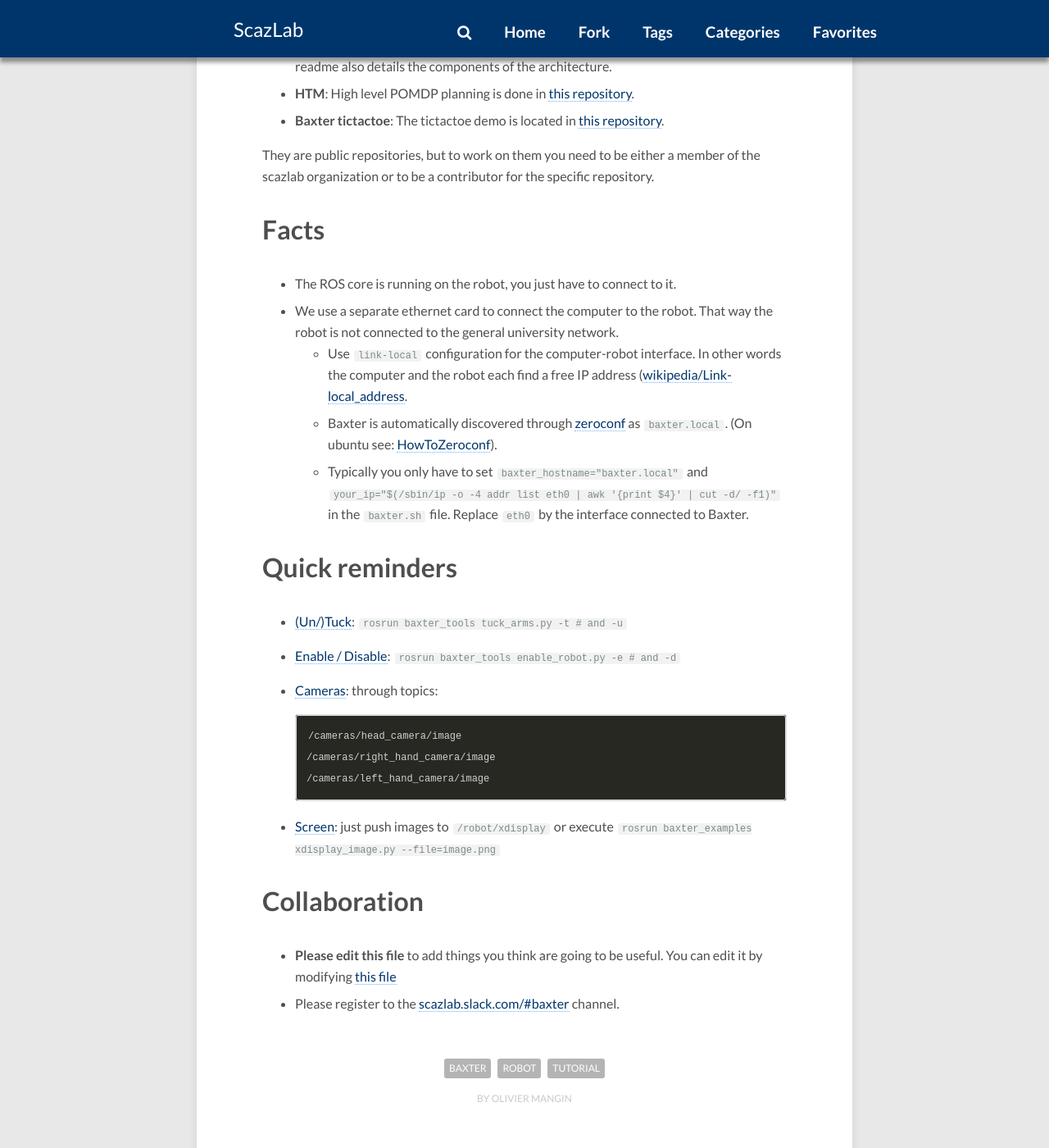
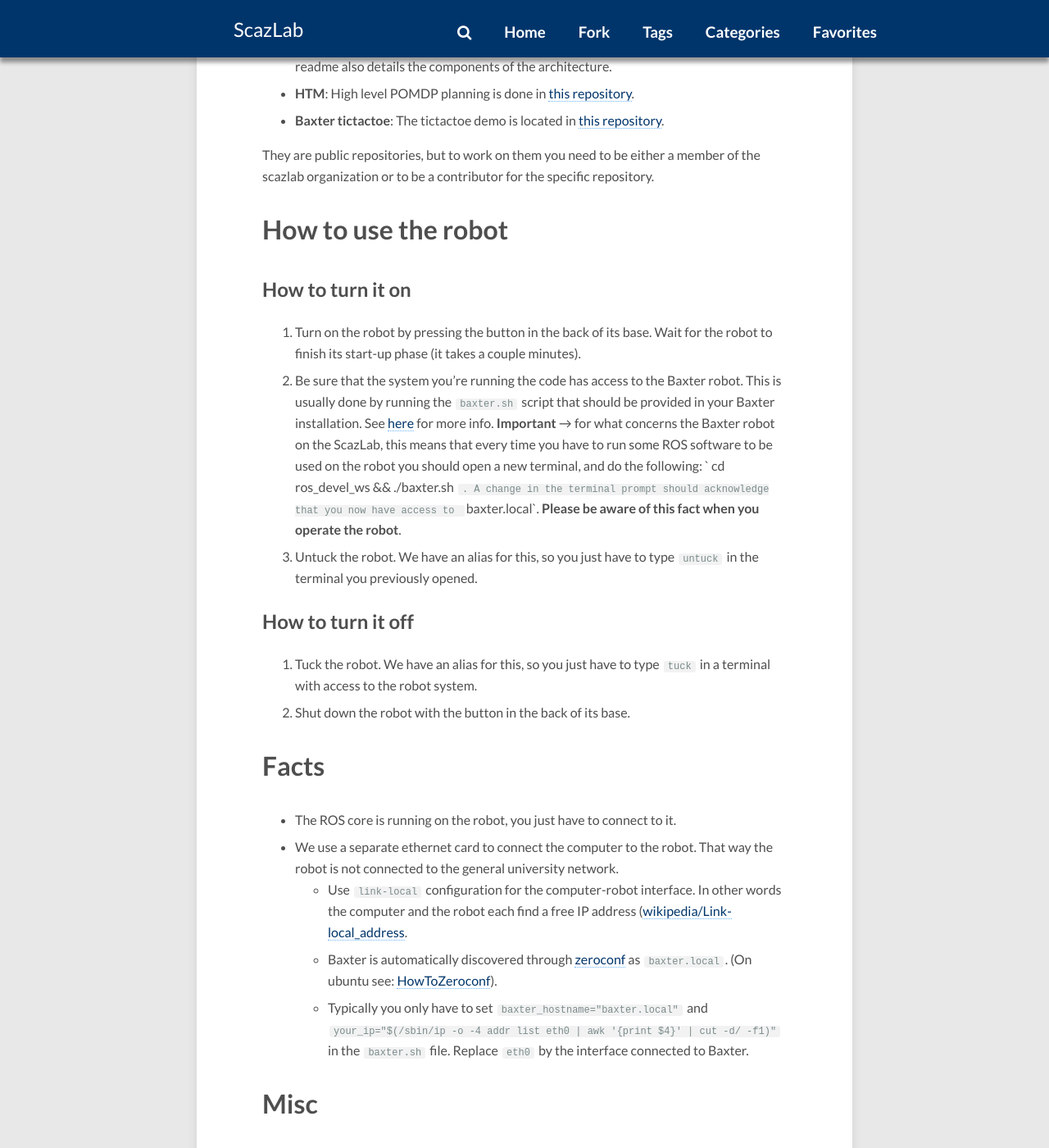
Before and after one commit to ScazLab/ScazLab.github.io, a Jekyll site: the page built from _posts/2016-02-19-Baxter-cheat-sheet.md, in a window 1280 px wide and 1400 px high, scrolled down 1410 px. Shown: the whole window at 82% size. Built offline with Jekyll 4.4.1, drawn with Linux system fonts in a browser that asks for light colours; nearby versions of some CDN libraries; comment, search, counter and statistics services are not loaded; some of the changed text lies outside the part shown.

Commit message:
Added section on how to turn on and off the robot

```diff
--- a/_posts/2016-02-19-Baxter-cheat-sheet.md
+++ b/_posts/2016-02-19-Baxter-cheat-sheet.md
@@ -1,11 +1,12 @@
 ---
 layout: post
-title: Baxter cheat sheet
-author: Olivier Mangin
+title: Baxter Cheat Sheet
+author: Olivier Mangin and Alessandro Roncone
 description: "Cheat sheet for the baxter robot"
 tags: [baxter,robot,tutorial]
 categories: [wiki]
 comments: false
+permalink: baxter_cheat_sheet.html
 image:
   feature: baxter_tictactoe.jpg
 excerpt_separator: <!-- More -->
@@ -33,6 +34,19 @@ This is the software infrastructure that we are currently using to perform human
 
 They are public repositories, but to work on them you need to be either a member of the scazlab organization or to be a contributor for the specific repository.
 
+# How to use the robot
+
+## How to turn it on
+
+ 0. Turn on the robot by pressing the button in the back of its base. Wait for the robot to finish its start-up phase (it takes a couple minutes).
+ 1. Be sure that the system you're running the code has access to the Baxter robot. This is usually done by running the `baxter.sh` script that should be provided in your Baxter installation. See [here](http://sdk.rethinkrobotics.com/wiki/Hello_Baxter#Source_ROS_Environment_Setup_Script) for more info. **Important** → for what concerns the Baxter robot on the ScazLab, this means that every time you have to run some ROS software to be used on the robot you should open a new terminal, and do the following: ` cd ros_devel_ws && ./baxter.sh `. A change in the terminal prompt should acknowledge that you now have access to `baxter.local`. __Please be aware of this fact when you operate the robot__.
+ 2. Untuck the robot. We have an alias for this, so you just have to type `untuck` in the terminal you previously opened.
+
+## How to turn it off
+
+ 1. Tuck the robot. We have an alias for this, so you just have to type `tuck` in a terminal with access to the robot system.
+ 2. Shut down the robot with the button in the back of its base.
+
 # Facts
 
 - The ROS core is running on the robot, you just have to connect to it.
@@ -41,7 +55,7 @@ They are public repositories, but to work on them you need to be either a member
   - Baxter is automatically discovered through [zeroconf](https://en.wikipedia.org/wiki/Zero-configuration_networking) as `baxter.local`. (On ubuntu see: [HowToZeroconf](https://help.ubuntu.com/community/HowToZeroconf)).
   - Typically you only have to set `baxter_hostname="baxter.local"` and `your_ip="$(/sbin/ip -o -4 addr list eth0 | awk '{print $4}' | cut -d/ -f1)"` in the `baxter.sh` file. Replace `eth0` by the interface connected to Baxter.
 
-# Quick reminders
+# Misc
 
 - [(Un/)Tuck](https://github.com/RethinkRobotics/sdk-docs/wiki/Tuck-Arms-Example): `rosrun baxter_tools tuck_arms.py -t # and -u`
 
```
